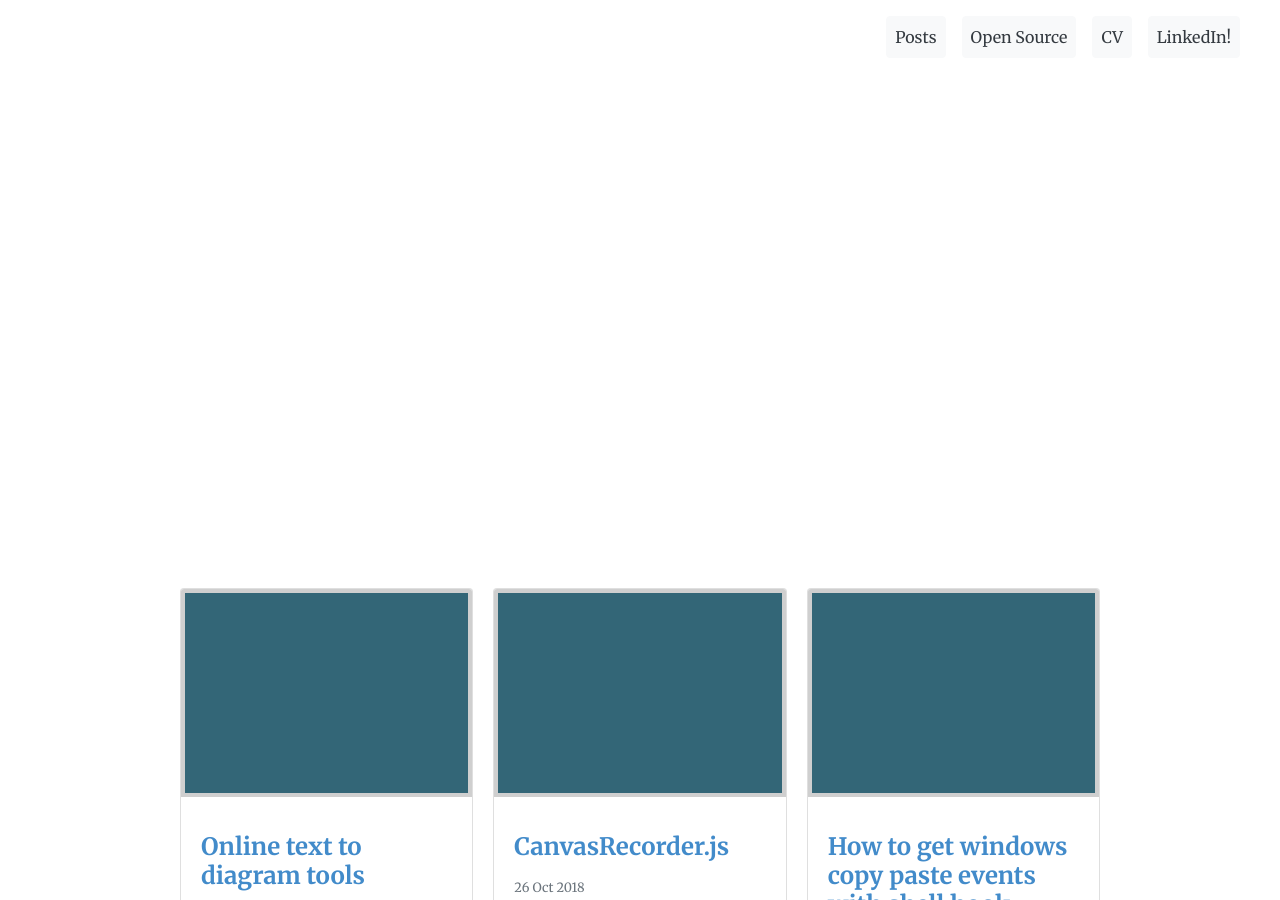
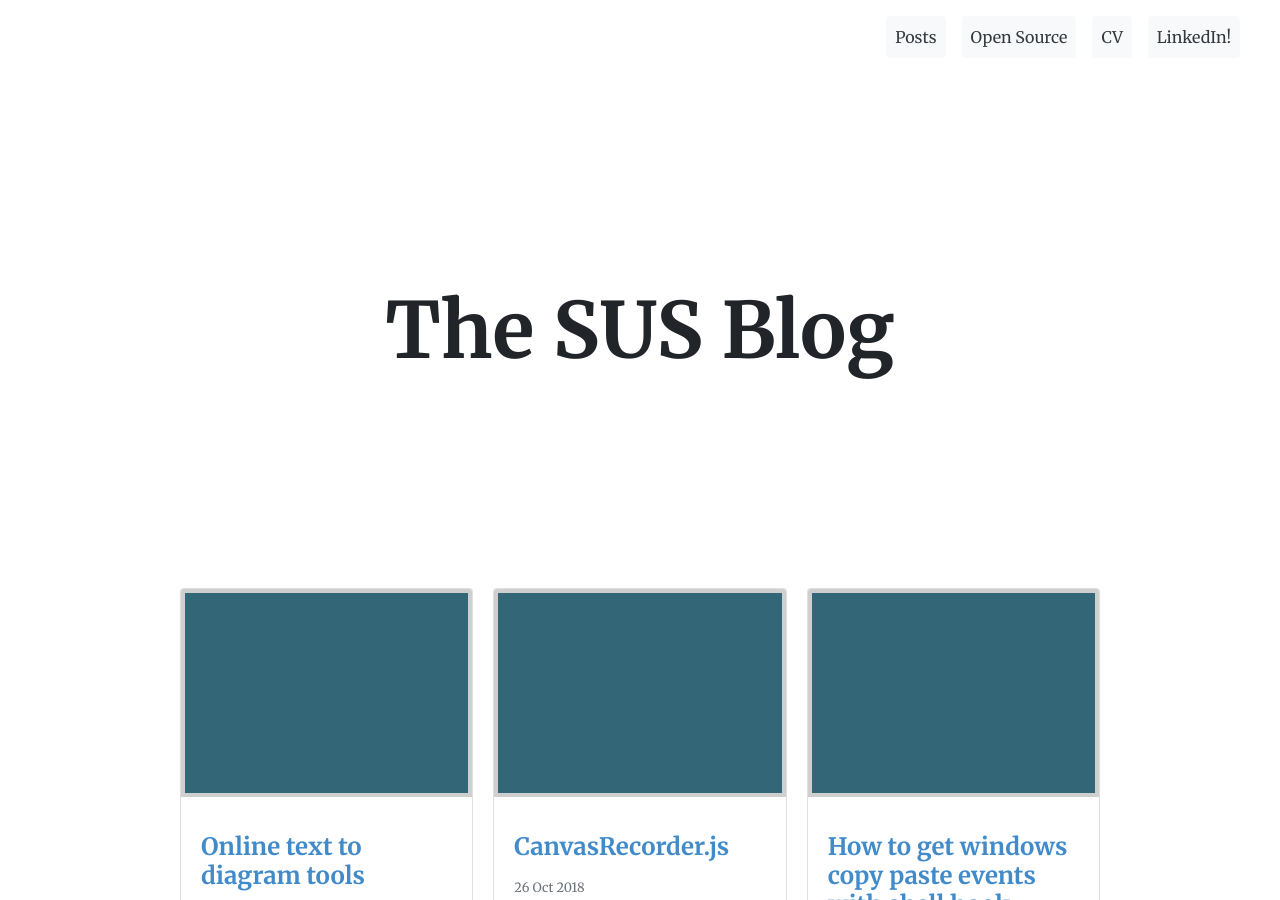
Before and after one commit to SMUsamaShah/SMUsamaShah.github.io, a Jekyll site: the page built from index.html, in a window 1280 px wide and 900 px high. Built offline with Jekyll 4.4.1, drawn with Linux system fonts in a browser that asks for light colours.

Commit message:
Update index.html

```diff
--- a/index.html
+++ b/index.html
@@ -1,7 +1,6 @@
 ---
 layout: default
+title: The SUS Blog
 ---
 
-{% comment %} <h2>Posts</h2> {% endcomment %}
-
-	{% include post-list.html %}
+{% include post-list.html %}
```
